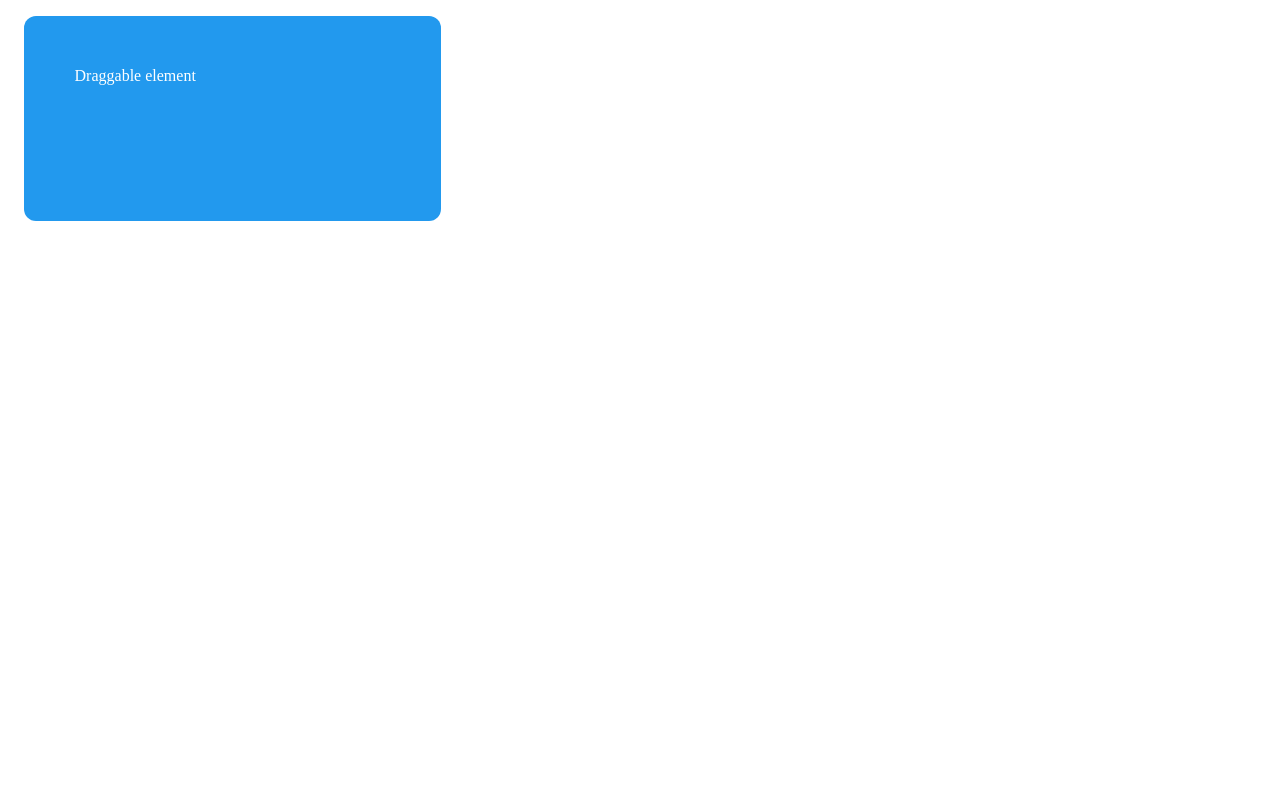
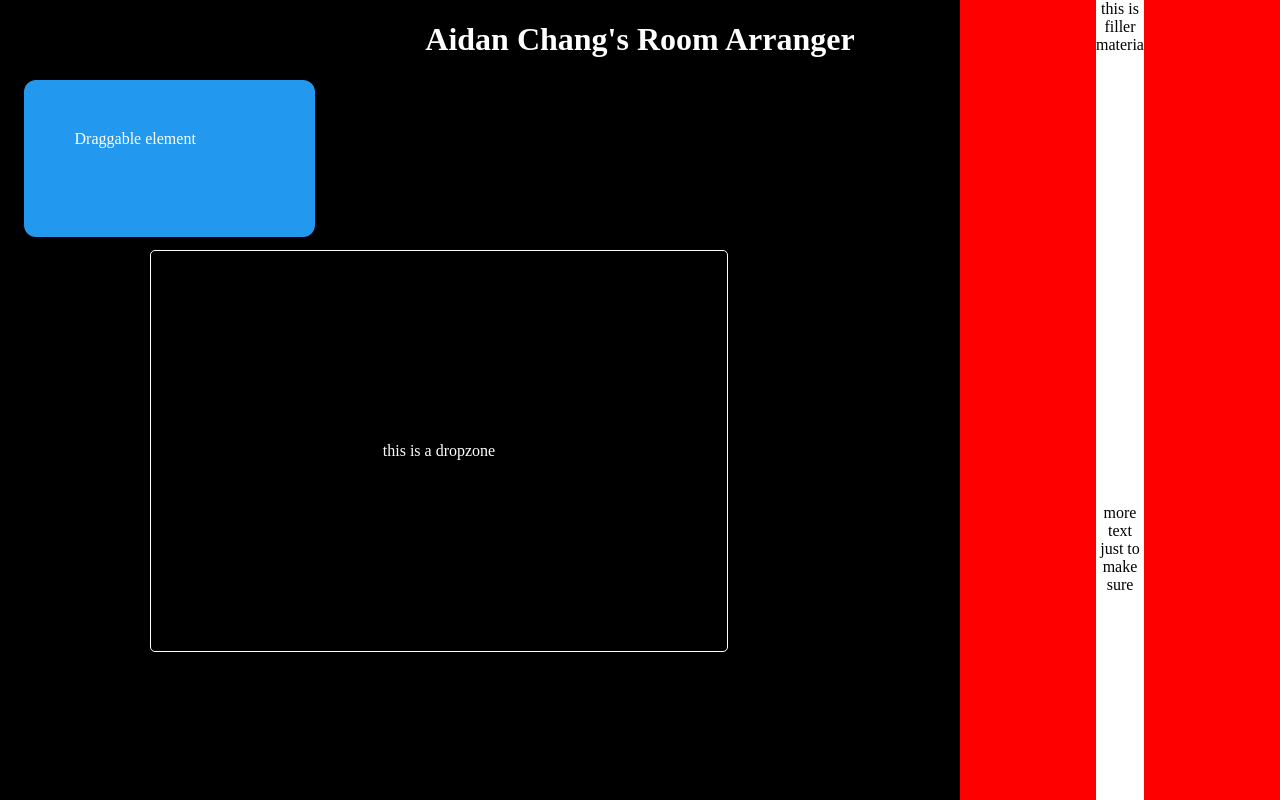
Before and after one commit to aidan-t-chang/ira, a website built with Vite: page index.html in a window 1280 px wide. Built offline with nearby package versions, Linux system fonts and the light colour scheme.

Commit message:
added a temporary drop zone that is meant to function as the eventual room

```diff
--- a/index.html
+++ b/index.html
@@ -2,11 +2,30 @@
 <html>
     <head>
         <link rel="stylesheet" href="style.css">
+        <title class="title">Room Arranger</title>
     </head>
     <body>
-        <div class="draggable">
-            Draggable element
+        <h1 class="center">Aidan Chang's Room Arranger</h1>
+        <div class="dropzone">
+            this is a dropzone
         </div>
+        <div class="dragspace">
+            <div class="draggable">
+                Draggable element
+            </div>
+        </div>
+        <div class="columnbar">
+            <div class="filler">
+                this is filler material
+                <br>
+                <br><br><br><br><br><br><br><br><br><br><br><br><br><br><br><br><br><br><br><br><br><br><br><br><br>
+                more text just to make sure
+                <br><br><br><br><br><br><br><br><br><br><br><br><br><br><br><br><br>
+                some more text
+                <br><br><br><br><br><br><br><br><br><br><br><br><br><br>
+            </div>
+        </div>
+
         <script type="module" src="main.js"></script>
     </body>
 </html>
--- a/main.js
+++ b/main.js
@@ -1,16 +1,46 @@
 import interact from 'interactjs';
 
 const position = { x: 0, y: 0 };
+let isDropped = false;
+
 interact('.draggable').draggable({
     listeners: {
         start (event) {
             console.log(event.type, event.target);
+            isDropped = false;
         },
         move (event) {
             position.x += event.dx;
             position.y += event.dy;
 
             event.target.style.transform = `translate(${position.x}px, ${position.y}px)`;
+        },
+        end (event) {
+            if (!isDropped) {
+                position.x = 0;
+                position.y = 0;
+                event.target.style.transform = `translate(${position.x}px, ${position.y}px)`;
+            }
         }
     }
 })
+
+interact('.dropzone').dropzone({
+    accept: '.draggable',
+    overlap: 0.75,
+
+    listeners: {
+        drop (event) {
+            isDropped = true;
+        },
+
+        dropactivate (event) {
+            event.target.classList.add('drop-activated');
+        },
+
+        dropdeactivate (event) {
+            event.target.classList.remove('drop-activated');
+        }
+    }
+
+})
--- a/style.css
+++ b/style.css
@@ -1,6 +1,33 @@
+body {
+  background-color: black;
+}
+
+h1 {
+  color: white;
+  text-align: center;
+}
+
+.columnbar {
+  position: absolute;
+  top: 0;
+  right: 0;
+  height: 100%;
+  width: 25%;
+  background-color: red;
+  overflow-y: scroll;
+  text-align: center;
+}
+
+.filler {
+  background-color: white;
+  width: 15%;
+  overflow-y: scroll;
+  margin: auto;
+}
+
 .draggable {
-  width: 25%;
-  min-height: 6.5em;
+  width: 15%;
+  min-height: 3.5em;
   margin: 1rem 0 0 1rem;
   background-color: #29e;
   color: white;
@@ -9,3 +36,17 @@
   touch-action: none;
   user-select: none;
 }
+
+.dropzone {
+  border: 1px solid white;
+  border-radius: 5px;
+  position: absolute;
+  width: 45%;
+  height: 50%;
+  top: 250px;
+  left: 150px;
+  display: flex;
+  align-items: center;
+  justify-content: center;
+  color: white;
+}
```
